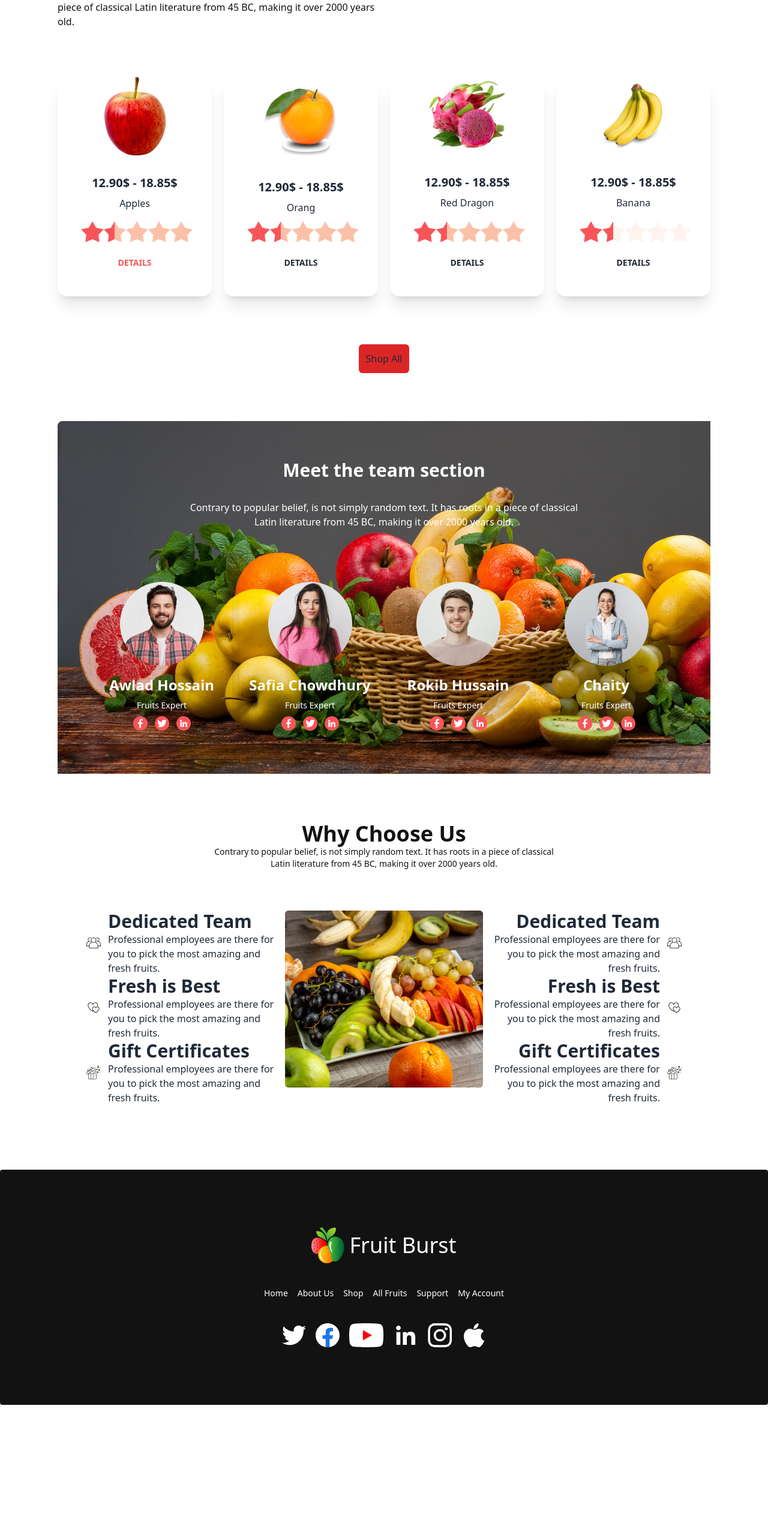
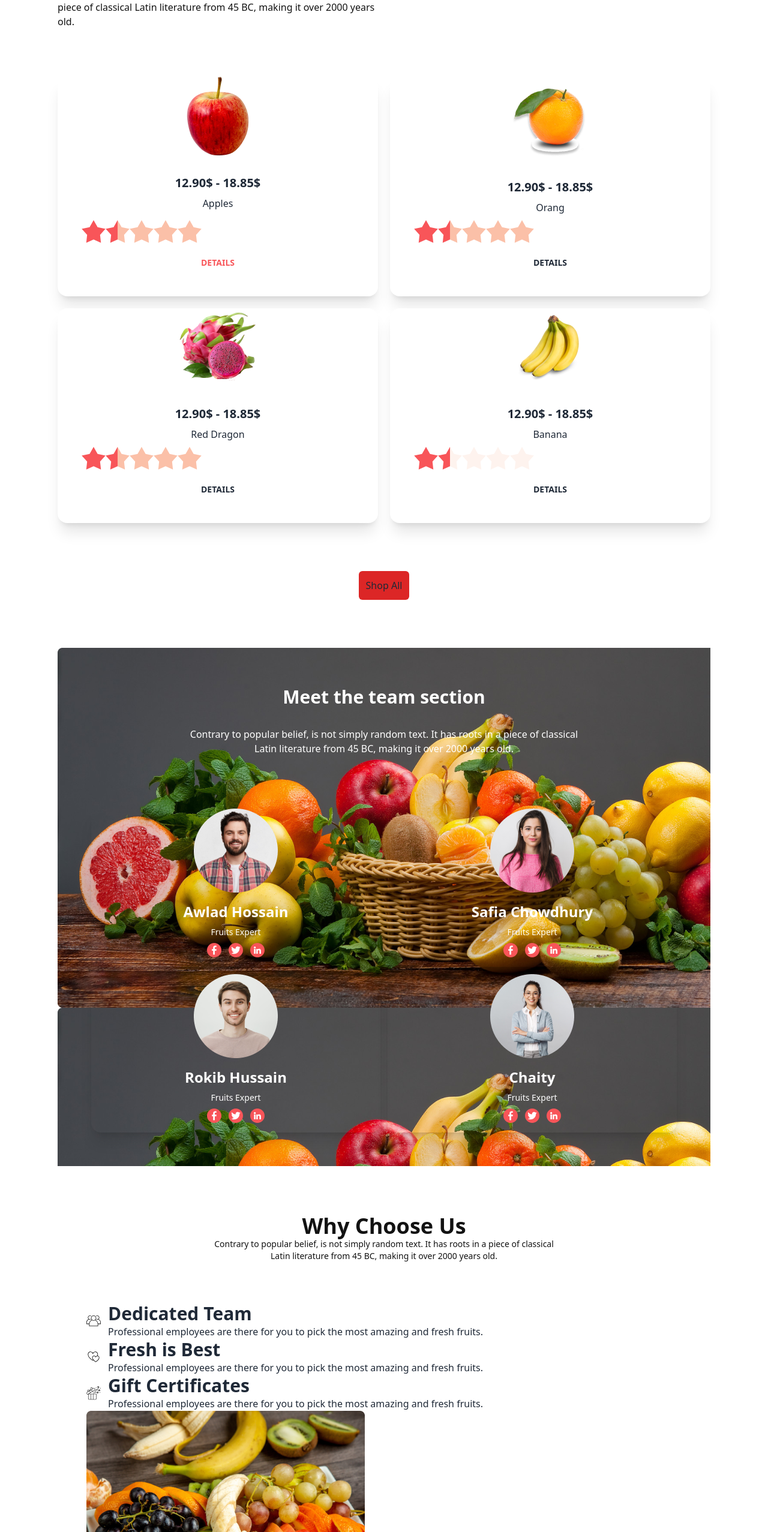
Before and after one commit to samiul-sami/Fruit-Burst-3, a plain HTML site: page index.html in a window 1280 px wide. Shown: the part 1266-3820 px from the top of the page at 60% size. Before the commit the page ends 3608 px from the top, so only its background shows below. Drawn offline with nearby package versions, Linux system fonts and the light colour scheme.

Commit message:
finald comitt

```diff
--- a/index.html
+++ b/index.html
@@ -25,11 +25,11 @@
               </ul>
             </div>
           </div>
-          <div class="navbar-center gap-3">
+          <div class="navbar-center gap-3 sm:text-start">
             <div><img src="./images/logo.png" alt=""></div>
             <div class="font-bold text-4xl text-white">Fruit Burst</div>
           </div>
-          <div class="navbar-end">
+          <div class="navbar-end hidden sm:flex">
             <button class="">
               <div class="navbar-end">
                 <a class="btn btn-wide rounded-3xl flex justify-between">Search here <i class="fas fa-search"></i></a>
@@ -207,7 +207,7 @@
       </section>
       <!-- modal section -->
       <section class="max-w-screen-xl mx-auto px-8 md:px-16 lg:px-24 py-5 my-10">
-        <div class="grid  gap-5 grid-cols-4">
+        <div class="grid  gap-5 grid-cols-4 md:grid-cols-2 sm:grid-cols-1">
           <!-- frist card -->
           <div class="card bg-base-100 shadow-xl">
             <figure><img src="./images/fruit6.png" alt="Shoes" /></figure>
@@ -435,7 +435,7 @@
               Contrary to popular belief, is not simply random text. It has roots in a piece of classical <br> Latin literature from 45 BC, making it over 2000 years old.
 
             </p>
-            <div class="grid grid-cols-4 gap-3 p-14">
+            <div class="grid grid-cols-4 lg:grid-cols-2 sm:grid-cols-1 gap-3 p-14">
               <div class="card card-compact bg-transparent shadow-xl">
                 <figure><img src="./images/member1.png" alt="Shoes" /></figure>
                 <div class="card-body">
@@ -657,7 +657,7 @@
 
 
 
-              <div class="grid grid-cols-3 p-12">
+              <div class="grid grid-cols-3 sm:grid-cols-1 p-12">
                 <div>
                   <div class="flex items-center gap-3">
                     <div>
@@ -837,7 +837,7 @@
                 <div class="text-4xl">Fruit Burst</div>
 
             </div>
-            <div class="grid grid-flow-col gap-4">
+            <div class="grid grid-flow-col sm:grid-cols-3 gap-4">
               <a class="link link-hover">Home</a>
               <a class="link link-hover">About Us</a>
               <a class="link link-hover">Shop</a>
```
